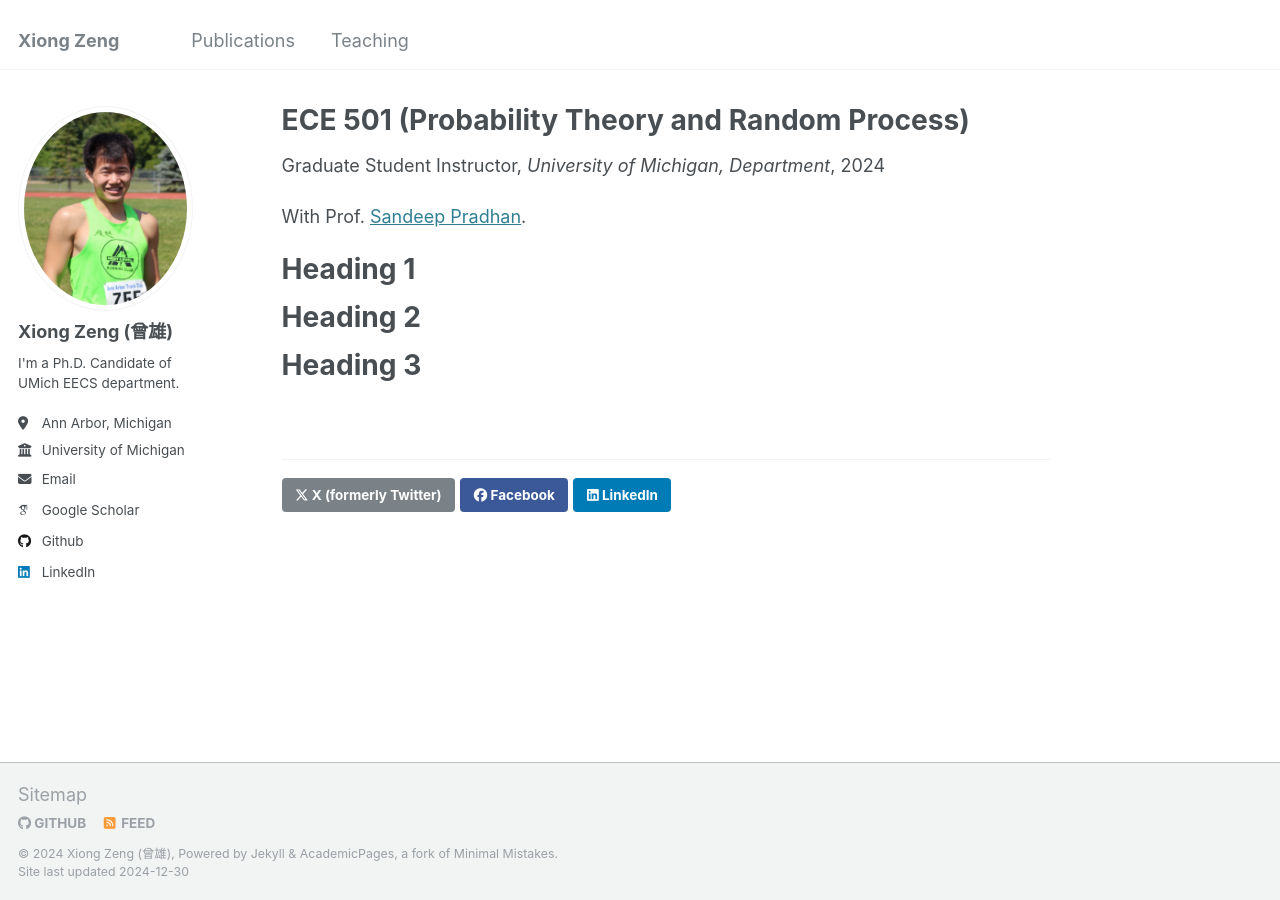
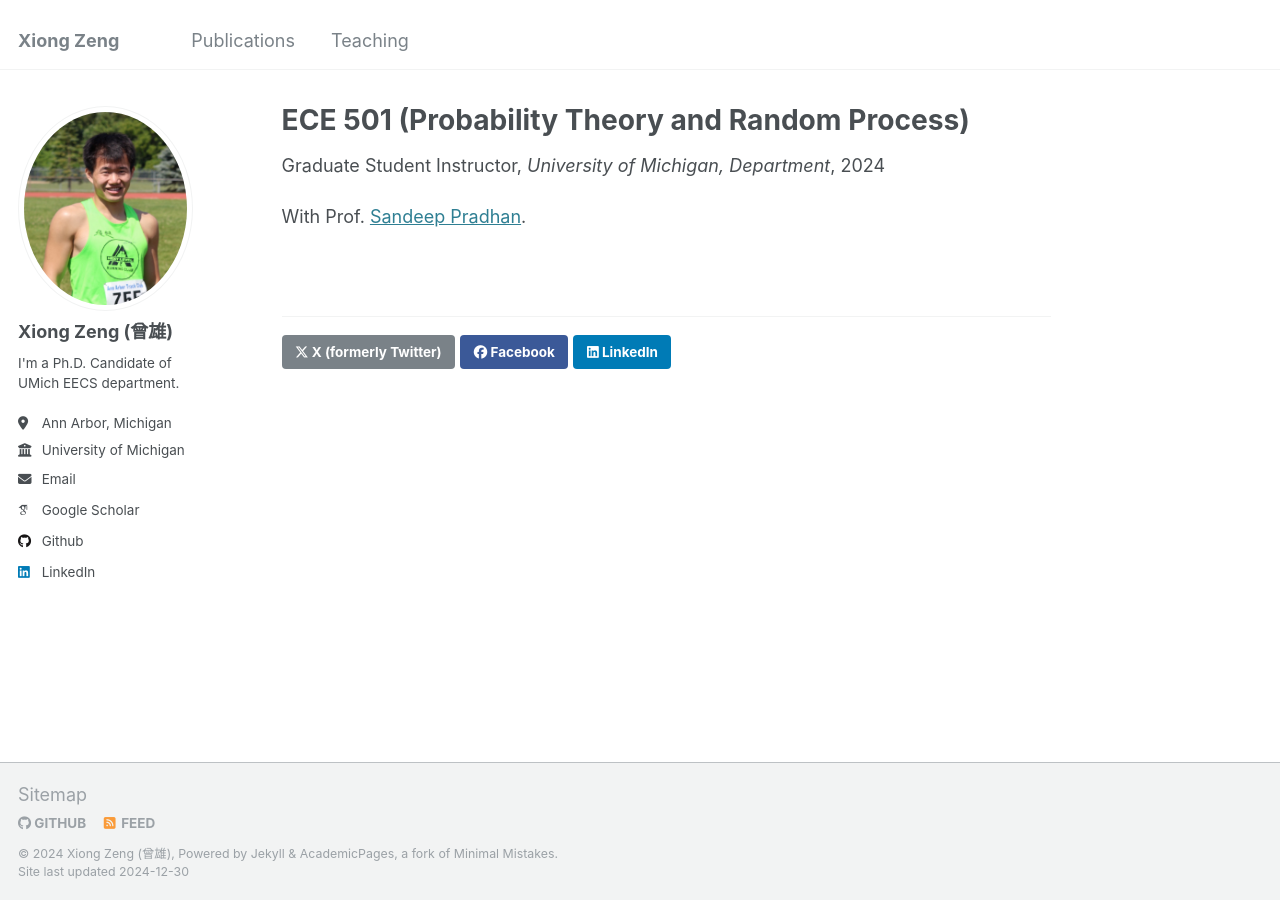
Before and after one commit to zengxiong111/zengxiong.github.io, a Jekyll site: the page built from _teaching/2024-fall-teaching-1.md.md, in a window 1280 px wide. Built offline with Jekyll 4.4.1, drawn with Linux system fonts in a browser that asks for light colours; some web fonts are replaced.

Commit message:
Update 2024-fall-teaching-1.md.md

```diff
--- a/_teaching/2024-fall-teaching-1.md.md
+++ b/_teaching/2024-fall-teaching-1.md.md
@@ -2,18 +2,8 @@
 title: "ECE 501 (Probability Theory and Random Process)"
 collection: teaching
 type: "Graduate Student Instructor"
-permalink: "https://bulletin.engin.umich.edu/courses/eecs/"
 venue: "University of Michigan, Department"
 date: Sep. 2024 - Dec. 2024
 ---
 
 With Prof. <a href="https://pradhan.engin.umich.edu/" target="_blank">Sandeep Pradhan</a>.
-
-Heading 1
-======
-
-Heading 2
-======
-
-Heading 3
-======
```
